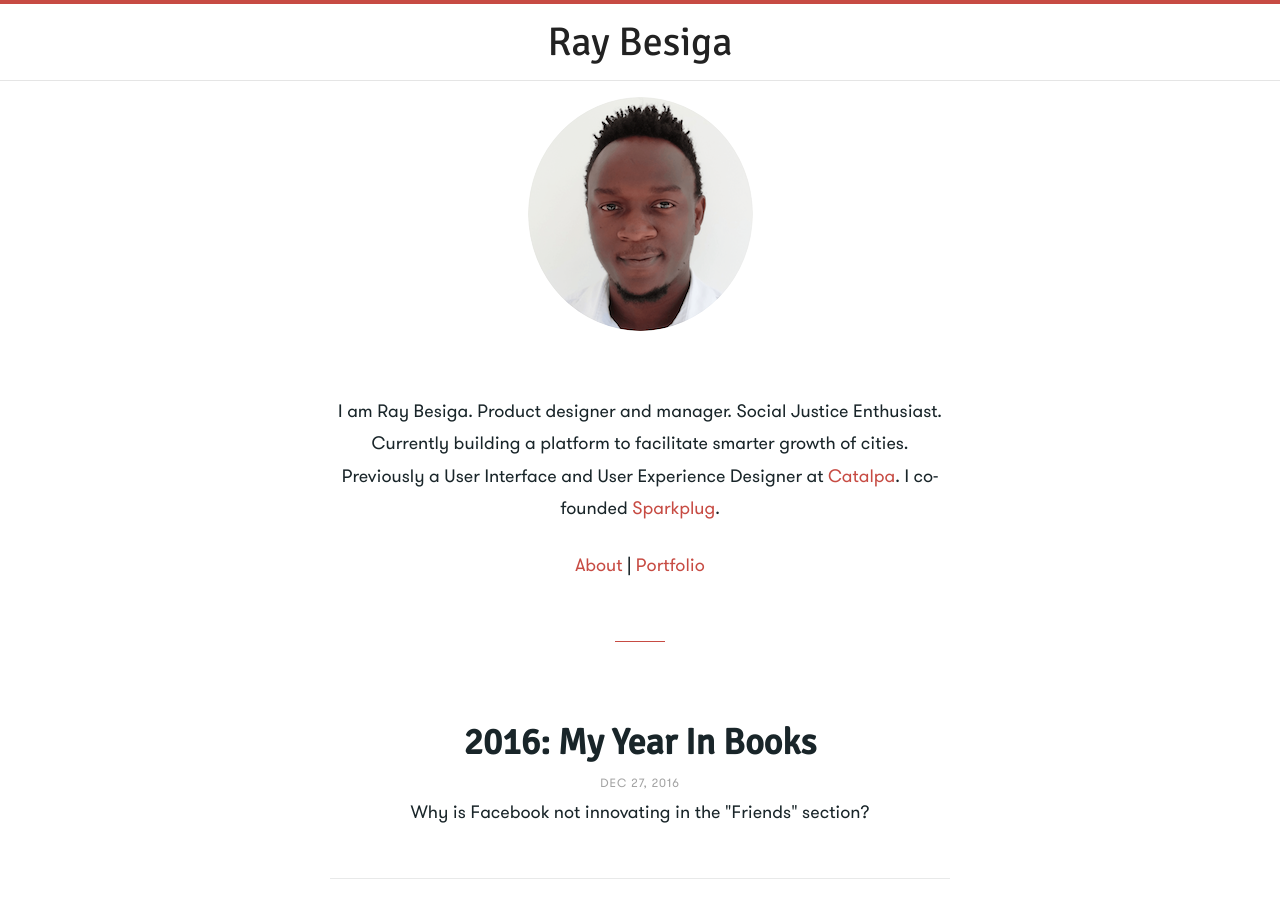
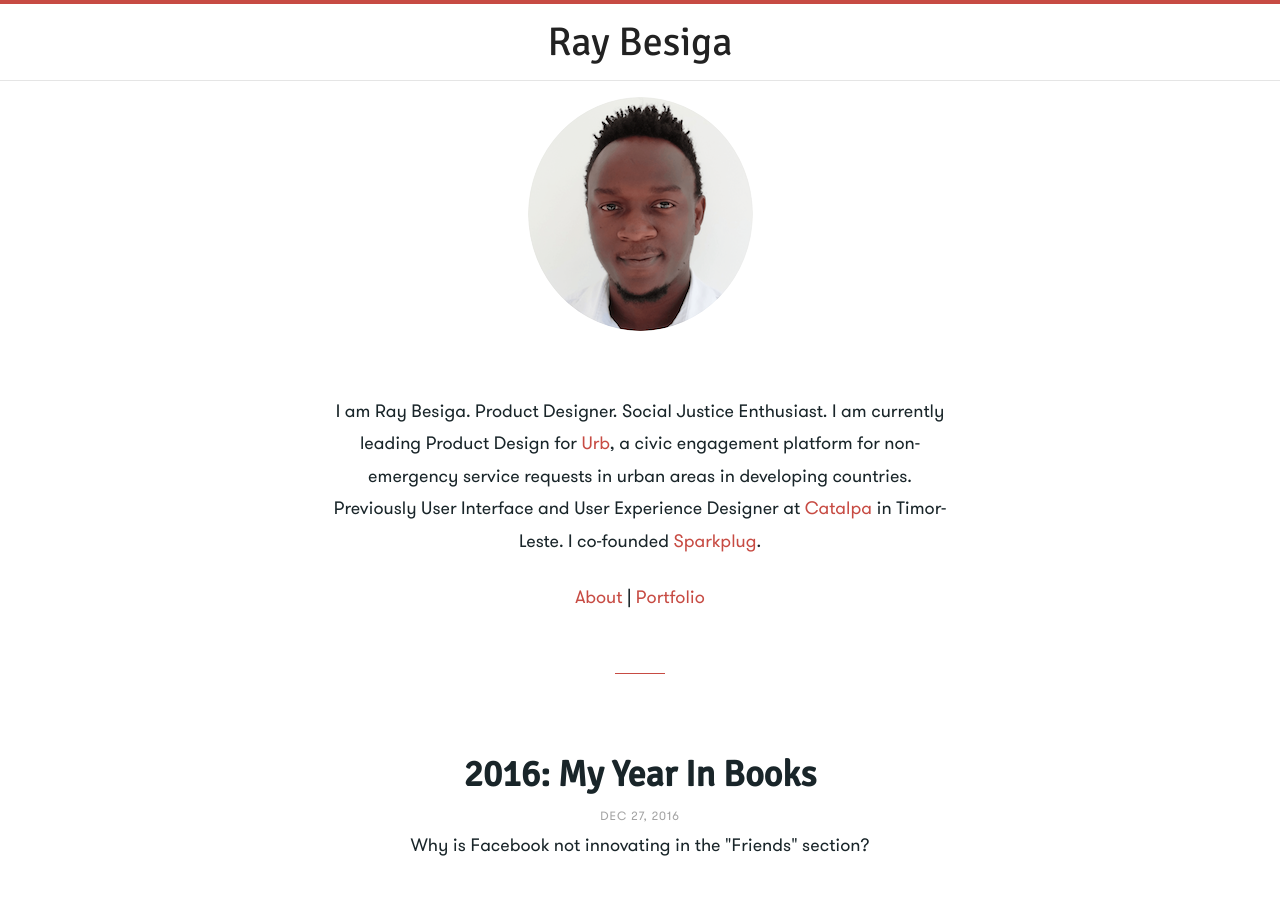
Before and after one commit to AJIT92/raybesiga.github.com, a Jekyll site: the page built from index.html, in a window 1280 px wide and 900 px high. Built offline with Jekyll 4.4.1, drawn with Linux system fonts in a browser that asks for light colours.

Commit message:
Update the index and about pages

```diff
--- a/about.html
+++ b/about.html
@@ -7,7 +7,7 @@ image: /public/images/me.jpg
 <section class="about justify">
     <p><img src="/public/images/me.jpg" alt="Ray Besiga"></p>
 
-    <p>Hi. I'm Ray Besiga, a digital product thinker, designer and engineer. I straddle the intersection between technology and design to create the best possible experiences for users across digital media. I am a Front-End User Experience Engineer at <a href="http://catalpa.io/" target="_blank">Catalpa</a>, a people-first design & development organization based in Timor-Leste. Prior, I co-founded <a href="http://sparkpl.ug">Sparkplug</a>. I’m a life learner and social justice enthusiast.</p>
+    <p>Hi. I'm Ray Besiga, a digital product thinker, designer and engineer. I straddle the intersection between technology and design to create the best possible experiences for users across digital media. I am currently leading Product Design for <a href="http://urb.sparkpl.ug" target="_blank">Urb</a>, a civic engagement platform for non-emergency service requests in urban areas in developing countries. Previously, I was User Interface and Experience Engineer at <a href="http://catalpa.io/" target="_blank">Catalpa</a> in Timor-Leste. </p>
 
     <p>GOOD Magazine recognized me as one of the <a href="http://www.good.is/projects/the100/profiles/ray-besiga" target="_blank">Top 100 2014</a>. The next year, TEDx Kampala selected me to talk about <a href="https://www.youtube.com/watch?v=hUmFRwvnosc" target="_blank">Technology and the Sharing Economy</a> under the theme, Owning Our Destiny. Was pretty stoked. It was also the year we launched Uganda's crowdfunding platform, <a href="http://akabbo.ug" target="_blank">Akabbo</a>. A wonderful exercise in user centered design.</p>
 
--- a/index.html
+++ b/index.html
@@ -1,13 +1,13 @@
 ---
 layout: default
 title: Ray Besiga
-description: I’m Ray Besiga, a product engineer and designer. I'm a Front-End User Experience Engineer at Catalpa. I co-founded Sparkplug.
+description: I’m Ray Besiga, a product engineer and designer at Sparkplug.
 image: /public/images/ray.png
 ---
 
 <section class="intro center">
     <p><img src="/public/images/ray.png" alt="Portrait of Ray Besiga" class="hvr-bob fullimg avatar"></p>
-    <p>I am Ray Besiga. Product designer and manager. Social Justice Enthusiast. Currently building a platform to facilitate smarter growth of cities.  Previously a User Interface and User Experience Designer at <a href="http://catalpa.io/" target="_blank">Catalpa</a>. I co-founded <a href="http://sparkpl.ug">Sparkplug</a>.</p>
+    <p>I am Ray Besiga. Product Designer. Social Justice Enthusiast. I am currently leading Product Design for <a href="http://urb.sparkpl.ug" target="_blank">Urb</a>, a civic engagement platform for non-emergency service requests in urban areas in developing countries. Previously User Interface and User Experience Designer at <a href="http://catalpa.io/" target="_blank">Catalpa</a> in Timor-Leste. I co-founded <a href="http://sparkpl.ug">Sparkplug</a>.</p>
 
     <p><a href="/about">About</a> | <a href="/portfolio#port" >Portfolio</a></p>
     <span class="divider"></span>
```
Also changed, not shown: 1 other file.
